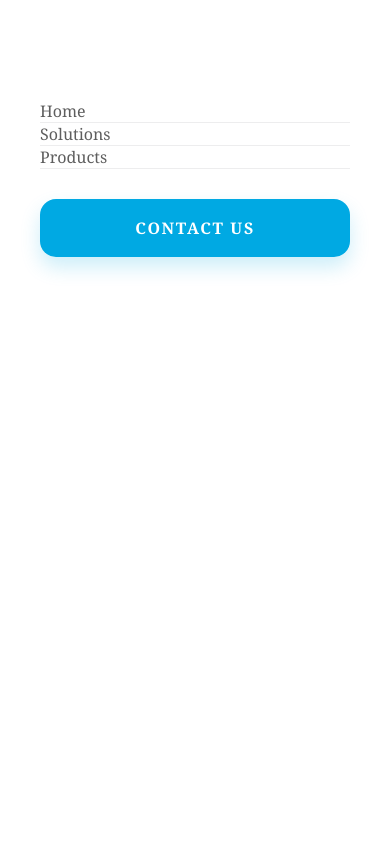
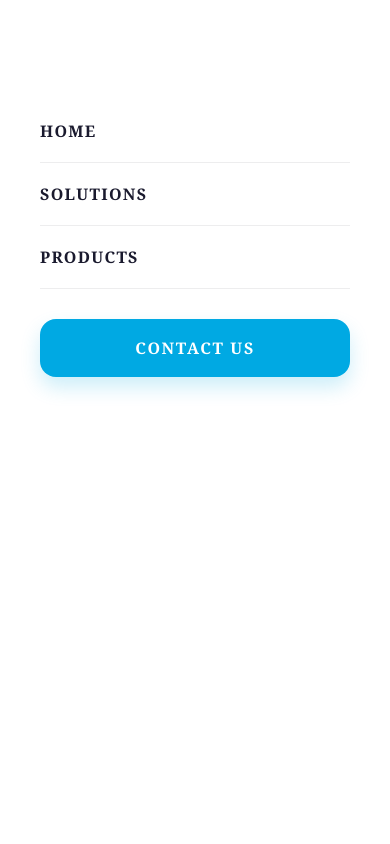
Before and after one commit to Soham407/Orvion-IntelliAct, a Next.js app: page /projects in a window 390 px wide. Both pictures are taken after a click on the button "Toggle navigation". Shown: the top 844 px of the page. Built offline with nearby package versions, Linux system fonts and the light colour scheme.

Commit message:
Adjust navbar link color variants

```diff
--- a/app/globals.css
+++ b/app/globals.css
@@ -1,6 +1,7 @@
 :root {
   --accent: #00a9e3;
   --brand-green: #243b30;
+  --product-accent: #ffb000;
   --ink: #1a1a2e;
   --muted: #5e5e5e;
   --soft: #f8fbfd;
@@ -100,6 +101,8 @@ img {
 }
 
 .nav-link {
+  --nav-link-accent: var(--brand-green);
+  --nav-link-bg: var(--soft-green);
   font-size: 0.78rem;
   font-weight: 600;
   letter-spacing: 0.1em;
@@ -113,6 +116,18 @@ img {
   transition: all 0.3s ease;
 }
 
+.nav-link-solutions,
+.mobile-nav-link-solutions {
+  --nav-link-accent: var(--accent);
+  --nav-link-bg: rgba(0, 169, 227, 0.1);
+}
+
+.nav-link-products,
+.mobile-nav-link-products {
+  --nav-link-accent: var(--product-accent);
+  --nav-link-bg: rgba(255, 176, 0, 0.14);
+}
+
 .chevron {
   transition: transform 0.3s ease;
   opacity: 0.7;
@@ -123,13 +138,13 @@ img {
 }
 
 .nav-link:hover {
-  color: var(--brand-green) !important;
-  background: var(--soft-green);
+  color: var(--nav-link-accent) !important;
+  background: var(--nav-link-bg);
 }
 
 .nav-link.active {
-  color: var(--brand-green) !important;
-  background: var(--soft-green);
+  color: var(--nav-link-accent) !important;
+  background: var(--nav-link-bg);
 }
 
 .scroll-top-button {
@@ -326,6 +341,31 @@ img {
   transition: all 0.4s cubic-bezier(0.16, 1, 0.3, 1);
 }
 
+.mobile-nav-header {
+  display: flex;
+  align-items: center;
+  justify-content: space-between;
+  gap: 16px;
+}
+
+.mobile-nav-link {
+  --nav-link-accent: var(--brand-green);
+  display: block;
+  flex: 1;
+  padding: 20px 0;
+  color: var(--ink);
+  font-size: 1rem;
+  font-weight: 700;
+  letter-spacing: 0.08em;
+  text-transform: uppercase;
+  transition: color 0.25s ease;
+}
+
+.mobile-nav-link:hover,
+.mobile-nav-link.active {
+  color: var(--nav-link-accent);
+}
+
 .mobile-nav-overlay.visible .mobile-nav-item {
   opacity: 1;
   transform: translateY(0);
--- a/components/site-header.js
+++ b/components/site-header.js
@@ -6,9 +6,9 @@ import { usePathname } from "next/navigation";
 import { useState, useEffect } from "react";
 
 const navItems = [
-  { href: "/", label: "Home" },
-  { href: "/solutions", label: "Solutions" },
-  { href: "/products", label: "Products" },
+  { href: "/", label: "Home", variant: "home" },
+  { href: "/solutions", label: "Solutions", variant: "solutions" },
+  { href: "/products", label: "Products", variant: "products" },
 ];
 
 export function SiteHeader() {
@@ -62,7 +62,7 @@ export function SiteHeader() {
             <div key={item.label} className="nav-item">
               <Link
                 href={item.href}
-                className={`nav-link ${pathname === item.href ? "active" : ""}`}
+                className={`nav-link nav-link-${item.variant} ${pathname === item.href ? "active" : ""}`}
               >
                 {item.label}
                 {item.dropdown && (
@@ -110,7 +110,7 @@ export function SiteHeader() {
               <div className="mobile-nav-header">
                 <Link
                   href={item.href}
-                  className={`mobile-nav-link ${pathname === item.href ? "active" : ""}`}
+                  className={`mobile-nav-link mobile-nav-link-${item.variant} ${pathname === item.href ? "active" : ""}`}
                   onClick={() => setIsOpen(false)}
                 >
                   {item.label}
```
